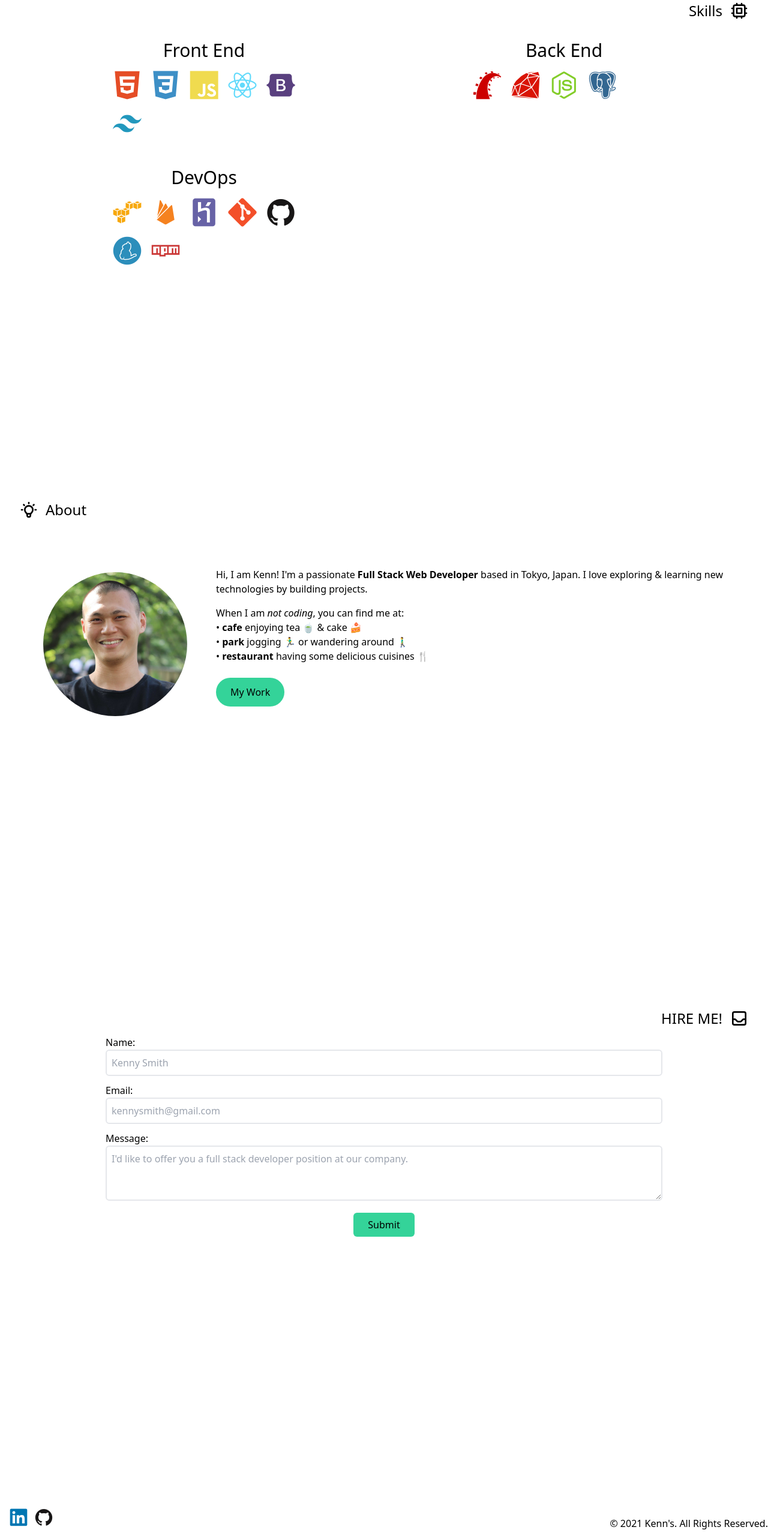
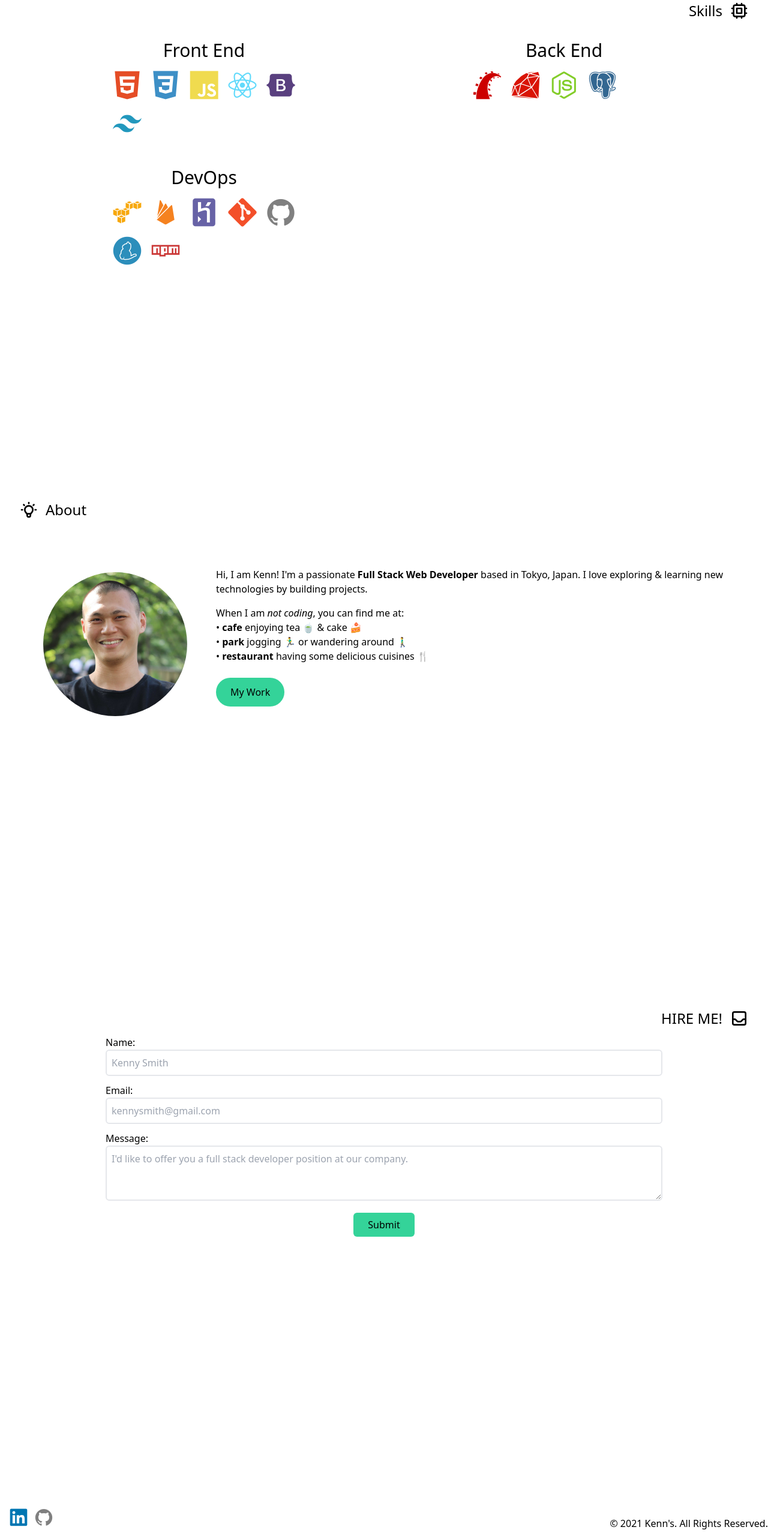
Before and after one commit to kenntheswe/kenntheswe, a React (Create React App) app: page / in a window 1280 px wide. Shown: the part 2302-4868 px from the top of the page at 60% size. Built offline with nearby package versions, Linux system fonts and the light colour scheme.

Commit message:
Change gitub icon color

```diff
--- a/src/components/Footer.js
+++ b/src/components/Footer.js
@@ -5,7 +5,7 @@ const Footer = () => {
     <div className="flex justify-between items-center">
       <div className="flex space-x-3 ml-4 mb-4 text-3xl">
         <a href="https://www.linkedin.com/in/kennvungan/" target="_blank" rel="noreferrer nofollow"><i className="devicon-linkedin-plain colored hover:opacity-70 transition-opacity duration-300"></i></a>
-        <a href="https://github.com/Kenn-0" target="_blank" rel="noreferrer nofollow"><i className="devicon-github-original colored hover:opacity-70 transition-opacity duration-300"></i></a>
+        <a href="https://github.com/Kenn-0" target="_blank" rel="noreferrer nofollow"><i style={{ color:"grey" }} className="devicon-github-original colored hover:opacity-70 transition-opacity duration-300"></i></a>
       </div>
       <p>&copy; 2021 Kenn's. All Rights Reserved.</p>
     </div>
--- a/src/components/Skills.js
+++ b/src/components/Skills.js
@@ -37,7 +37,7 @@ const Skills = () => {
             <i data-aos="fade-right" data-aos-duration="600" className="devicon-firebase-plain colored"></i>
             <i data-aos="fade-right" data-aos-duration="900" className="devicon-heroku-plain colored"></i>
             <i data-aos="fade-right" data-aos-duration="1200" className="devicon-git-plain colored"></i>
-            <i data-aos="fade-right" data-aos-duration="1500" className="devicon-github-original colored"></i>
+            <i style={{ color:"grey" }} data-aos="fade-right" data-aos-duration="1500" className="devicon-github-original colored"></i>
             <i data-aos="fade-right" data-aos-duration="1800" className="devicon-yarn-plain colored"></i>
             <i data-aos="fade-right" data-aos-duration="2100" className="devicon-npm-original-wordmark colored"></i>
           </div>
```
